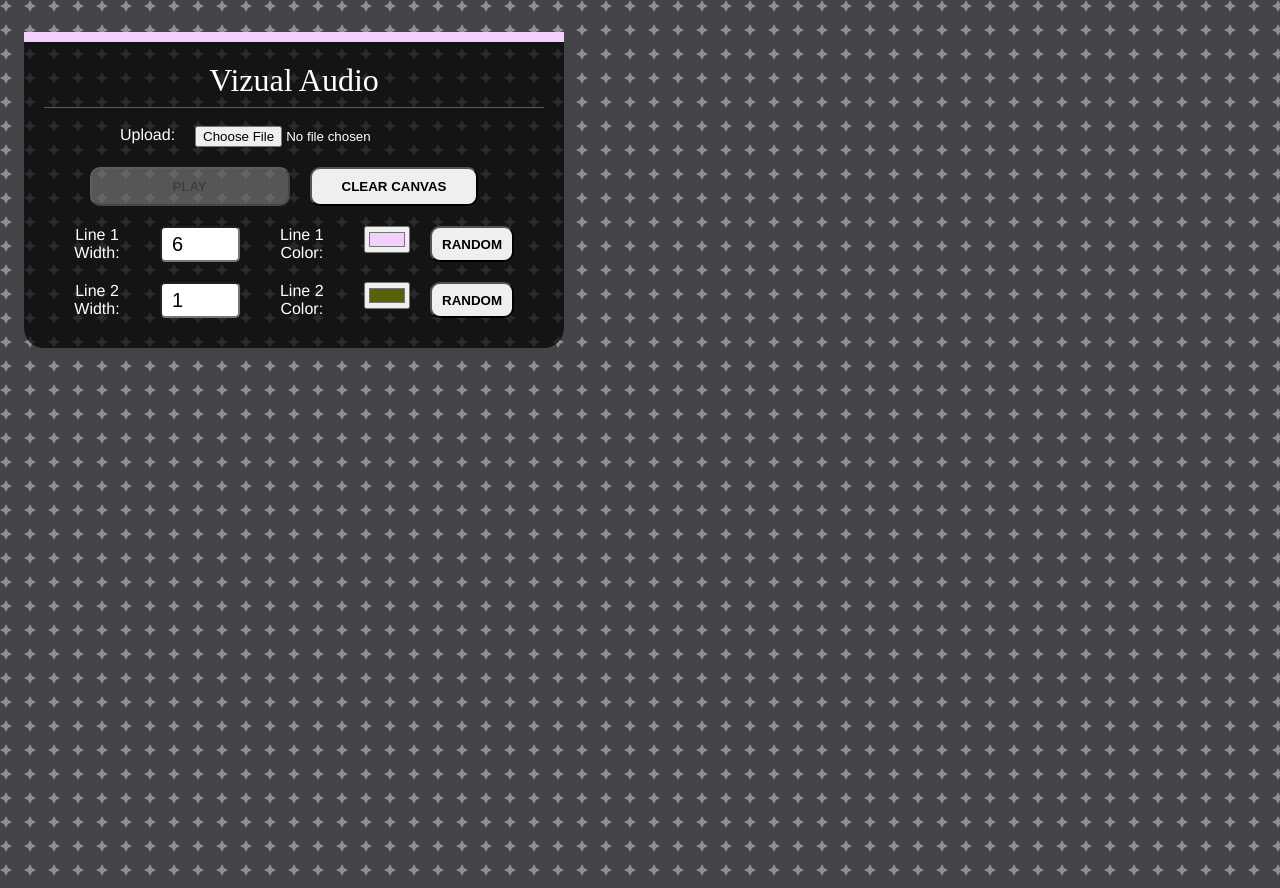
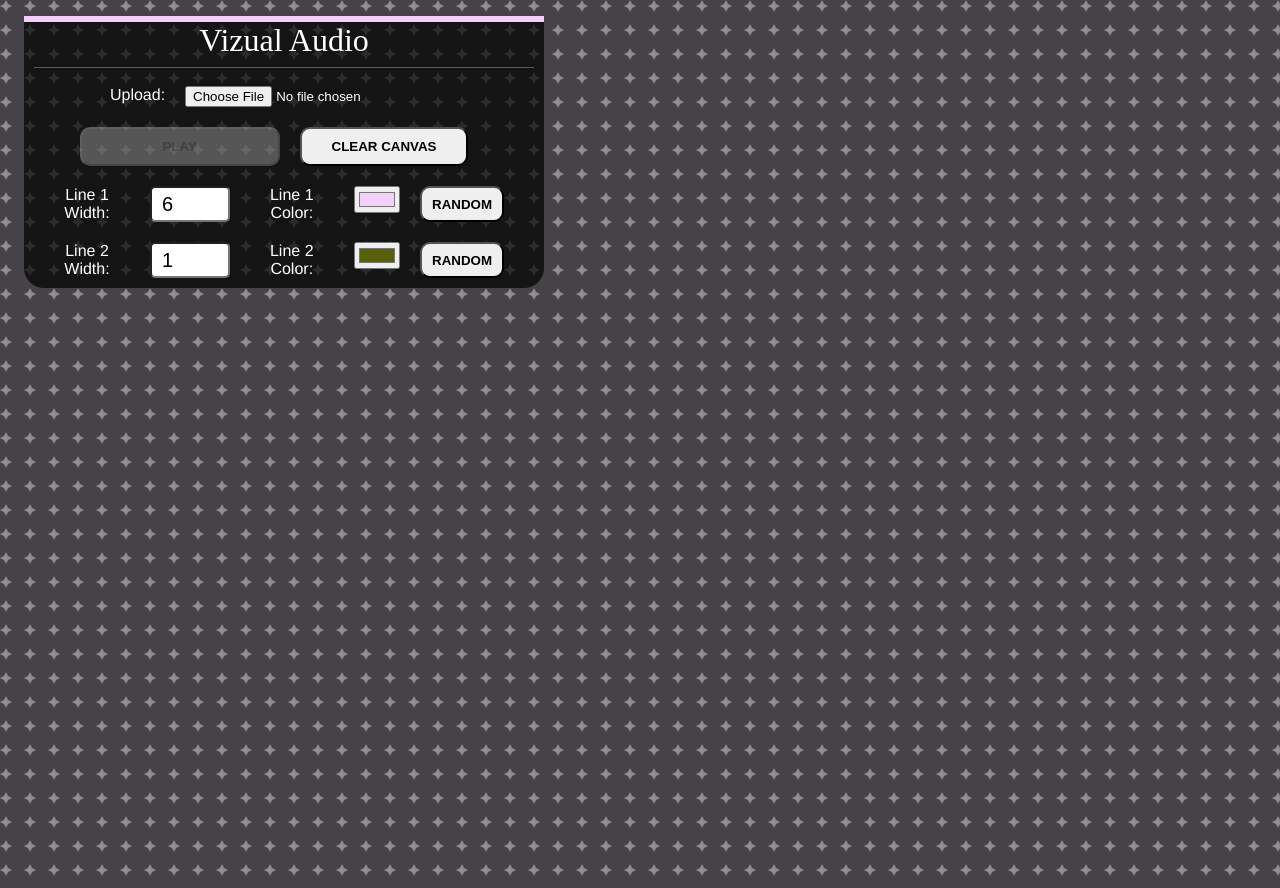
Before and after one commit to drinkingtheink/music-visualizer, a Vue app: page / in a window 1280 px wide. Shown: the top 888 px of the page. Built offline with nearby package versions, Linux system fonts and the light colour scheme; a web font is replaced by a local one.

Commit message:
controls polish

```diff
--- a/src/components/AudioVisualizer.vue
+++ b/src/components/AudioVisualizer.vue
@@ -249,6 +249,7 @@ label {
 
 .canvas-stage {
   position: relative;
+  padding-top: 10rem;
 }
 
 canvas {
@@ -269,12 +270,12 @@ canvas.bottom-wave {
 }
 
 header {
-  padding: 20px;
+  padding: 0 10px;
   background-color: rgba(0,0,0,0.7);
   max-width: 500px;
-  margin: 1rem 0 0 1rem;
+  margin: 0 0 0 1rem;
   border-radius: 0 0 20px 20px;
-  border-top: 10px solid;
+  border-top: 6px solid;
   position: fixed;
   top: 1rem;
   z-index: 100;
```
